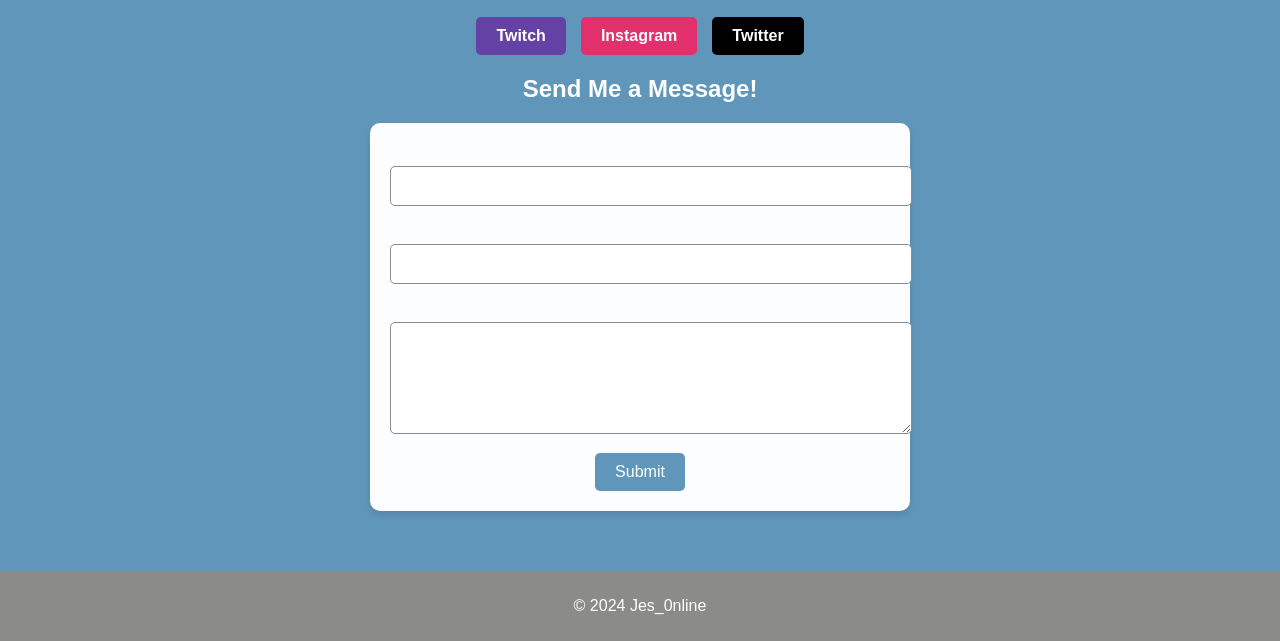
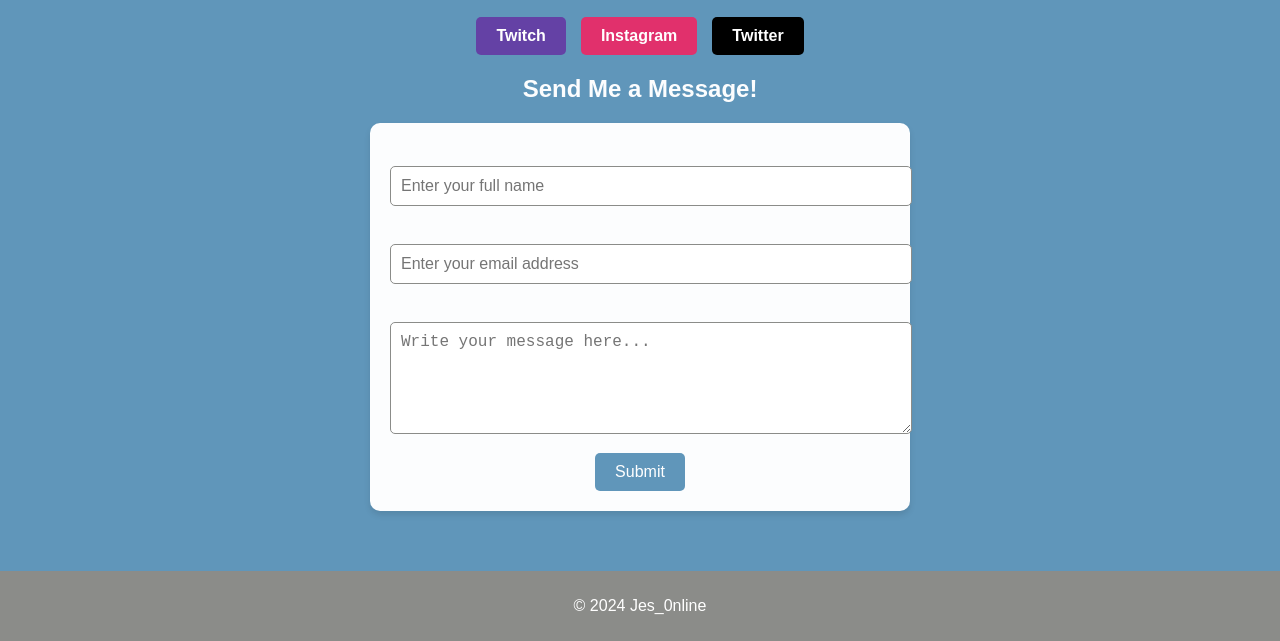
Before and after one commit to jescr0/Jes_0nline, a plain HTML site: page contactPage.html in a window 1280 px wide. Shown: the part 383-1024 px from the top of the page. Drawn offline with Linux system fonts and the light colour scheme.

Commit message:
Update contactPage.html

```diff
--- a/contactPage.html
+++ b/contactPage.html
@@ -38,15 +38,15 @@
     <form id="contact-form">
         <div class="form-group">
             <label for="name">Name:</label>
-                    <input type="text" id="name" name="name" required>
+            <input type="text" id="name" name="name" placeholder="Enter your full name" required>
         </div>
         <div class="form-group">
             <label for="email">Email:</label>
-                    <input type="email" id="email" name="email" required>
+            <input type="email" id="email" name="email" placeholder="Enter your email address" required>
         </div>
         <div class="form-group">
             <label for="message">Message:</label>
-                    <textarea id="message" name="message" rows="5" required></textarea>
+            <textarea id="message" name="message" rows="5" placeholder="Write your message here..." required></textarea>
         </div>
         <button type="submit" class="submit-button">Submit</button>
     </form>
@@ -54,6 +54,7 @@
         Thank you for your message! I'll get back to you soon.
     </p>
 </section>
+
     </main>
 
     <footer>
```
Lines whose indentation alone changed are shown as unchanged.
